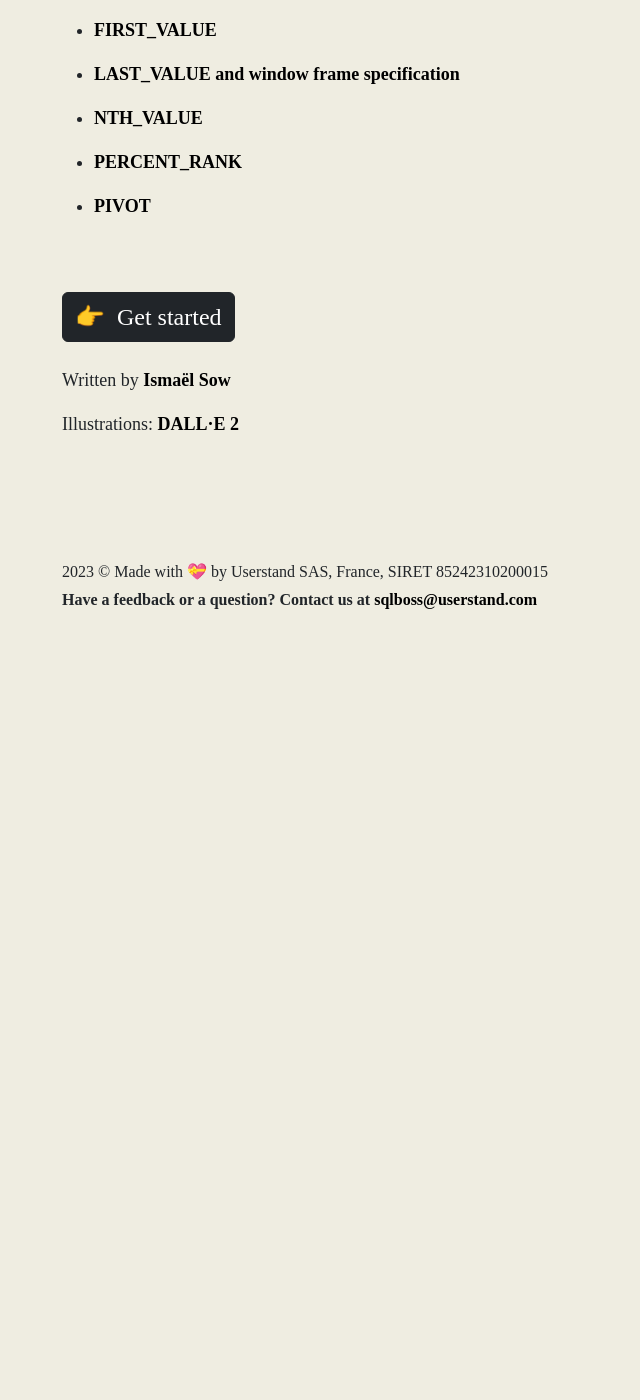
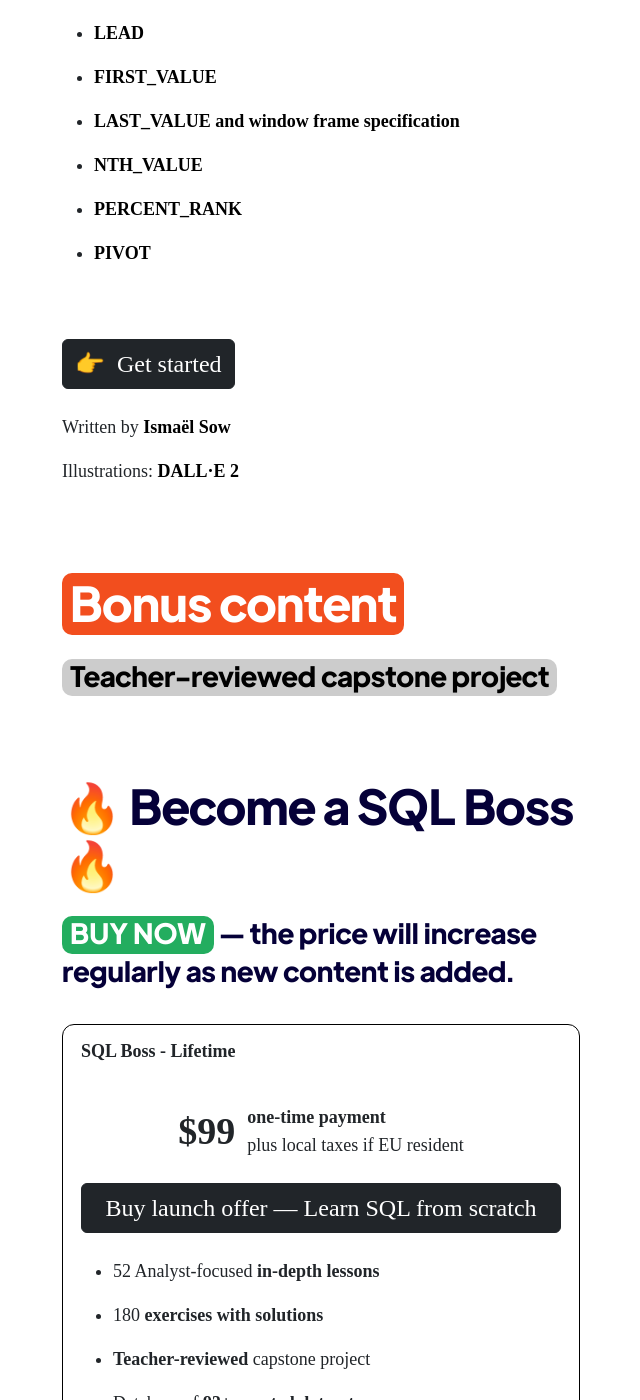
Before and after one commit to ismaelsow/sqlboss, a Jekyll site: the page built from index.html, in a window 1280 px wide and 1400 px high, scrolled down 4910 px. Shown: the whole window, without its empty margins (305-945 px from the left). Built offline with Jekyll 4.4.1, drawn with Linux system fonts in a browser that asks for light colours; some web fonts are replaced; before the commit the page ends 5540 px from its top, so only the background shows below that; some of the changed text lies outside the part shown.

Commit message:
Update for selling package

```diff
--- a/_includes/navigation.html
+++ b/_includes/navigation.html
@@ -1,6 +1,6 @@
 <div style="display:flex;flex-direction:row;justify-content:space-between;align-items:center">
   <div><a href="/" style="text-decoration:none"><img src="/assets/images/banner.png" class="logo" /></a></div>
   <div style="display:flex;flex-direction:row;justify-content:left;align-items:center" class="menu-links">
-    <div><a class="go-to-training" href="https://pythonboss.dev/">Python course (💰)</a></div>
+    <div><a class="go-to-training" href="#">Login</a></div>
   </div>
 </div>
--- a/_layouts/lesson.html
+++ b/_layouts/lesson.html
@@ -30,7 +30,7 @@
         <div class="col-xs-12 col-lg-6">
           <div class="lesson-navigation">
             <div><a href="{{ page.previous_lesson }}">⇐ Previous lesson</a></div>
-            <div><a href="https://pythonboss.dev/">Python course (💰)</a></div>
+            <div><a href="#">Get full access</a></div>
             {% if page.next_lesson %}
               <div><a href="{{ page.next_lesson }}">Next lesson ⇒</a></div>
             {% endif %}
--- a/assets/css/style.css
+++ b/assets/css/style.css
@@ -28,7 +28,7 @@ body {
   font-size: 18px;
   line-height: 28px;
   letter-spacing: 0px;
-  background-color: #efede1; /* #FFFBF5; */
+  background-color: white; /* #FFFBF5; */
 }
 
 h1, h2, h3, h4, div, p, ul, li, a, span, blockquote, figure, figcaption {
@@ -419,7 +419,7 @@ figcaption a {
 }
 
 .problem {
-  background-color: white;
+  background-color: #efede1;
   padding: 12px;
   word-wrap: break-word;
 }
--- a/index.html
+++ b/index.html
@@ -15,12 +15,12 @@ title: "Free SQL course and interview prep"
   <p style="margin-top:48px"><img src="/assets/images/boss-doodle-removebg.png" class="illustration" /></p>
 
   <div class="chapter">
-    <span class="grey-text-span">What flavor of SQL will I learn?</span>
+    <h3><span class="grey-text-span">What flavor of SQL will I learn?</span></h3>
     <p>You'll be using <strong>Google Standard SQL</strong> and the <strong>Google BigQuery</strong> database. The SQL syntax variations that exist between database engines (BigQuery, Snowflake, Oracle, PostgreSQL, MySQL, Microsoft SQL Server, etc.) are small and easy to pick up.</p>
   </div>
 
   <div class="chapter">
-    <span class="grey-text-span">What datasets will I be working with?</span>
+    <h3><span class="grey-text-span">What datasets will I be working with?</span></h3>
     <p>Thanks to the use of BigQuery, you'll be working with <strong>real datasets</strong> hosted on Google Cloud. No more contrived, toy-like examples and datasets. Also, nothing to install on your computer. You'll not get stuck trying to make your instructor's pet database work on your machine.</p>
     <p>During the lessons and exercises, you'll query 3 main datasets loaded in Google BigQuery:</p>
     <ul>
@@ -33,7 +33,7 @@ title: "Free SQL course and interview prep"
   </div>
 
   <div class="chapter">
-    <span class="grey-text-span">Does the course cover database design, modification or administration topics?</span>
+    <h3><span class="grey-text-span">Does the course cover database design, modification or administration topics?</span></h3>
     <p>Not at the moment. The course <strong>focuses on analysis and reporting</strong>, i.e answering business questions with SELECT-based queries. We cover user-defined functions, table functions, and views as they can be used to make better SELECT-based queries. We don't include anything that creates, updates or deletes database records.</p>
   </div>
 
@@ -164,3 +164,56 @@ title: "Free SQL course and interview prep"
     <div class="col-lg-3"></div>
   </div>
 </section>
+
+
+<section class="container table-of-contents">
+  <div class="row">
+    <div class="col-lg-3"></div>
+    <div class="col-xs-12 col-lg-6">
+      <h2 id="table-of-contents"><span class="red-text-span">Bonus content</span></h2>
+      <h3><span class="grey-text-span">Teacher-reviewed capstone project</span></h3>
+    </div>
+    <div class="col-lg-3"></div>
+  </div>
+</section>
+
+
+<section class="container pricing-details">
+  <div class="row">
+    <div class="col-lg-3"></div>
+    <div class="col-xs-12 col-lg-6">
+      <h2>🔥 Become a SQL Boss 🔥</h2>
+      <h3 class="lifetime-plan"><span class="green-text-span">BUY NOW</span> — the price will increase regularly as new content is added.</h3>
+      <!-- PLANS -->
+      <div class="plans">
+        <!-- LIFETIME PLAN -->
+        <div class="pricing-plan">
+          <div style="display:flex">
+            <div><strong>SQL Boss - Lifetime</strong></div>
+          </div>
+          <div style="padding-top:38px !important;display:flex;padding-top:16px;align-items:center;justify-content:center;" class="mobile-margin-48">
+            <div class="price">$99</div>
+            <div style="display:flex;flex-direction:column;padding-left:12px">
+              <div class="pricing-subtitle"><span><strong>one-time payment</strong></span><br><span>plus local taxes if EU resident</span></div>
+            </div>
+          </div>
+          <div class="btn-wrapper">
+            <a href="https://buy.stripe.com/7sIbJj6UpfpK2TS28e" class="top individual checkout">
+              <button class="btn btn-dark cta">Buy launch offer — Learn SQL from scratch</button>
+            </a>
+          </div>
+          <ul>
+            <li>52 Analyst-focused <strong>in-depth lessons</strong></li>
+            <li>180 <strong>exercises with solutions</strong></li>
+            <li><strong>Teacher-reviewed</strong> capstone project</li>
+            <li>Database of <strong>93+ curated datasets</strong></li>
+            <li>Teacher email support with answers <strong>under 24h</strong></li>
+          </ul>
+        </div>
+        <!-- END LIFETIME PLAN -->
+      <!-- END PLANS -->
+      </div>
+    </div>
+    <div class="col-lg-3"></div>
+  </div>
+</section>
```
